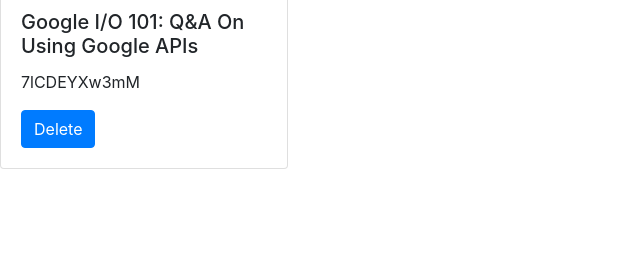
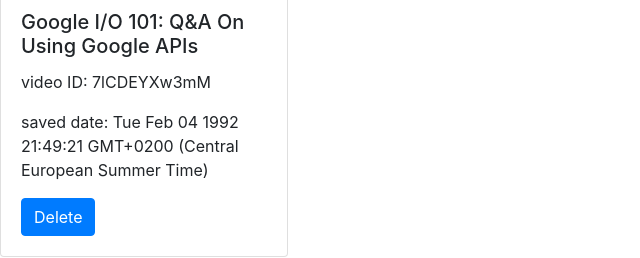
Before and after one commit to PatrykJamroz/video-app, a React (Create React App) app: page / in a window 1280 px wide. Shown: the part 282-540 px from the top of the page, without its empty margins (0-640 px from the left). Built offline with nearby package versions, Linux system fonts and the light colour scheme.

Commit message:
added date

```diff
--- a/src/App.js
+++ b/src/App.js
@@ -15,7 +15,8 @@
           <Card.Img variant="top" src={item.thumbnail} />
           <Card.Body>
             <Card.Title>{item.name}</Card.Title>
-            <Card.Text>{item.id}</Card.Text>
+            <Card.Text>{`video ID: ${item.id}`}</Card.Text>
+            <Card.Text>{`saved date: ${item.savedDate}`}</Card.Text>
             <Button variant="primary" onClick={(e) => deleteVideo(item.id, e)}>
               Delete
             </Button>
--- a/src/Context.js
+++ b/src/Context.js
@@ -11,6 +11,8 @@
       id: "7lCDEYXw3mM",
       name: "Google I/O 101: Q&A On Using Google APIs",
       thumbnail: "https://i.ytimg.com/vi/7lCDEYXw3mM/default.jpg",
+      savedDate:
+        "Tue Feb 04 1992 21:49:21 GMT+0200 (Central European Summer Time)",
     },
   ]);
 
@@ -35,6 +37,7 @@
         id: videoID,
         name: data.items[0].snippet.title,
         thumbnail: data.items[0].snippet.thumbnails.default.url,
+        savedDate: new Date(),
       },
     ]);
   };
```
